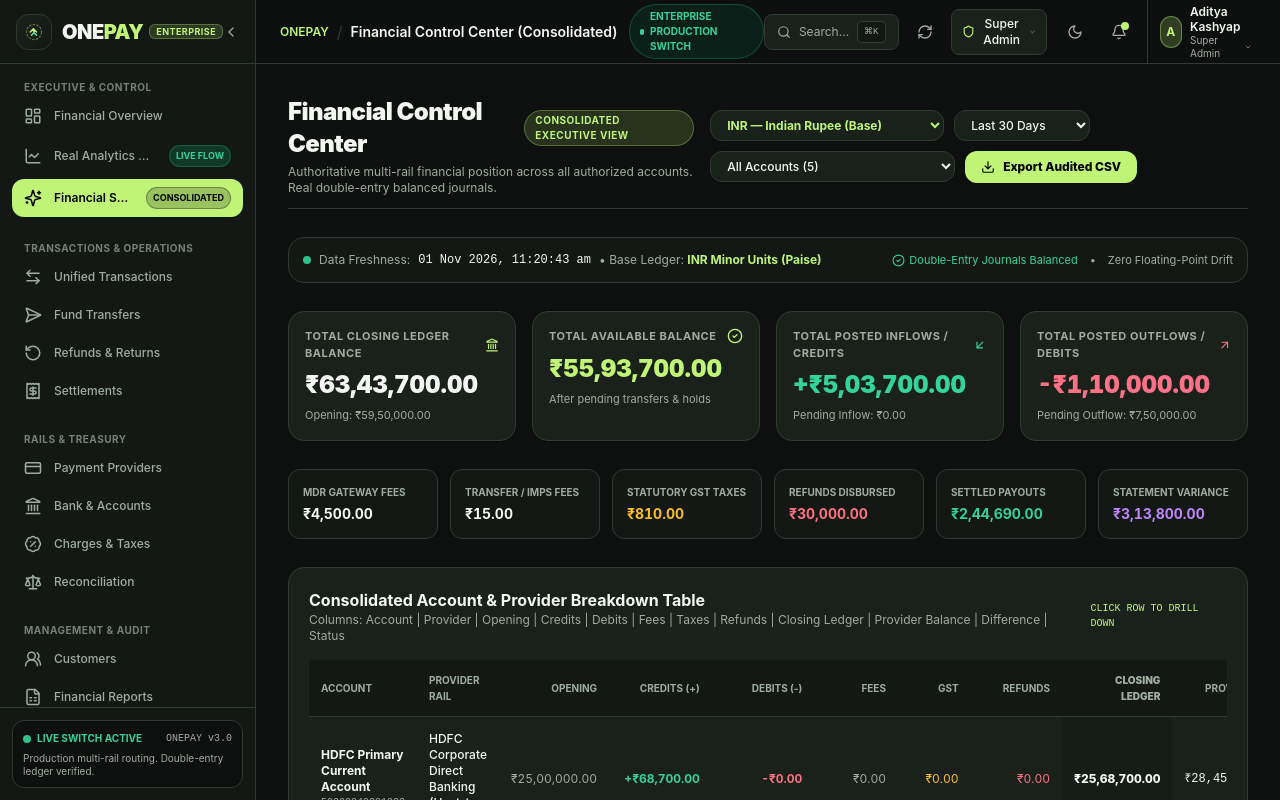
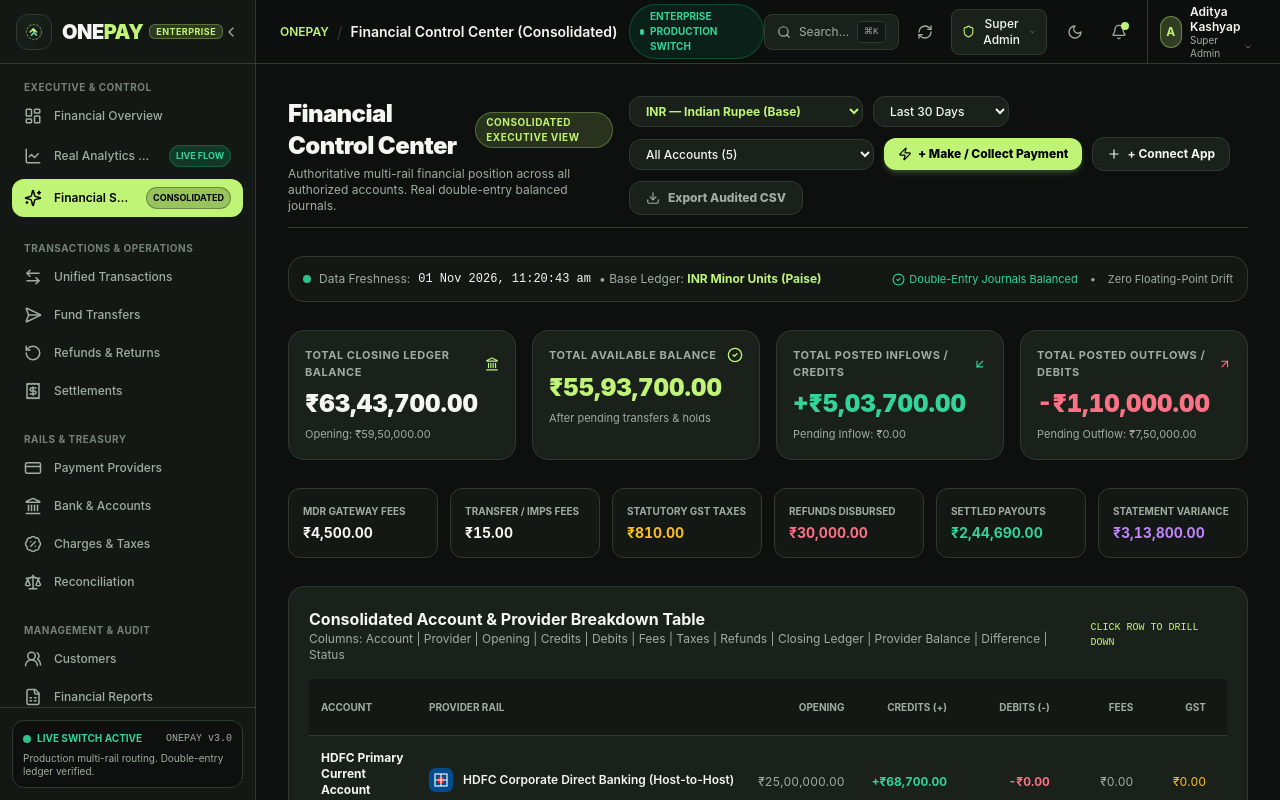
Before and after one commit to Vishwakarmasuraj333/FINOVA, a Next.js app: page /admin/financial-summary in a window 1280 px wide. Shown: the top 800 px of the page. Built offline with nearby package versions, Linux system fonts and the light colour scheme.

Commit message:
feat: add real payment app badges, live payment modal, and add provider actions to financial summary

```diff
--- a/src/app/admin/financial-summary/page.tsx
+++ b/src/app/admin/financial-summary/page.tsx
@@ -24,12 +24,16 @@ import {
   Calendar,
   Layers,
   ExternalLink,
+  Zap,
+  Plus,
 } from 'lucide-react';
 import { formatPaise, formatDateTime } from '@/lib/utils/format';
 import { ConsolidatedFinancialSummary, AuditLog, Currency } from '@/types';
 import { StatusBadge } from '@/components/shared/StatusBadge';
 import { ProviderBadge } from '@/components/shared/ProviderBadge';
 import { useAuth } from '@/lib/auth/AuthContext';
+import { MakePaymentModal } from '@/components/shared/MakePaymentModal';
+import { AddPaymentAppModal } from '@/components/shared/AddPaymentAppModal';
 
 export default function FinancialSummaryPage() {
   const { currentUser } = useAuth();
@@ -43,6 +47,10 @@ export default function FinancialSummaryPage() {
   const [selectedProvider, setSelectedProvider] = useState('all');
   const [selectedAccount, setSelectedAccount] = useState('all');
   const [auditSearch, setAuditSearch] = useState('');
+
+  // Modals
+  const [makePaymentOpen, setMakePaymentOpen] = useState(false);
+  const [addAppOpen, setAddAppOpen] = useState(false);
 
   const fetchFinancialSummary = async () => {
     setLoading(true);
@@ -154,11 +162,28 @@ export default function FinancialSummaryPage() {
             ))}
           </select>
 
+          {/* Quick Real Payment Actions */}
+          <button
+            onClick={() => setMakePaymentOpen(true)}
+            className="flex items-center gap-1.5 px-3.5 py-2 rounded-xl bg-brand-primary text-black font-extrabold text-xs hover:bg-brand-accent transition-all shadow-md shadow-brand-primary/20"
+          >
+            <Zap size={14} />
+            <span>+ Make / Collect Payment</span>
+          </button>
+
+          <button
+            onClick={() => setAddAppOpen(true)}
+            className="flex items-center gap-1.5 px-3.5 py-2 rounded-xl bg-[#1A211B] border border-[#303A31] text-[#F4F7F1] font-bold text-xs hover:border-brand-primary/50 transition-colors shadow-xs"
+          >
+            <Plus size={14} />
+            <span>+ Connect App</span>
+          </button>
+
           {/* CSV Export */}
           <a
             href="/api/export/csv?type=summary"
             download
-            className="flex items-center gap-2 px-4 py-2 rounded-xl bg-brand-primary text-black font-extrabold text-xs hover:bg-brand-accent transition-colors shadow-xs"
+            className="flex items-center gap-2 px-4 py-2 rounded-xl bg-[#1A211B] border border-[#303A31] text-[#A0ACA1] hover:text-[#F4F7F1] font-extrabold text-xs hover:border-brand-primary/40 transition-colors shadow-xs"
           >
             <Download size={14} />
             <span>Export Audited CSV</span>
@@ -343,9 +368,7 @@ export default function FinancialSummaryPage() {
                   </td>
 
                   <td className="py-3.5 px-3">
-                    <span className="font-medium text-xs text-[#F4F7F1] dark:text-[#F4F7F1] light:text-[#192219]">
-                      {item.provider_name}
-                    </span>
+                    <ProviderBadge code={item.provider_name.toLowerCase()} name={item.provider_name} size="sm" />
                   </td>
 
                   <td className="py-3.5 px-3 text-right tabular-nums text-[#A0ACA1]">
@@ -456,6 +479,24 @@ export default function FinancialSummaryPage() {
           ))}
         </div>
       </div>
+
+      {/* Real Payment Execution Modal */}
+      <MakePaymentModal
+        isOpen={makePaymentOpen}
+        onClose={() => setMakePaymentOpen(false)}
+        onSuccess={() => {
+          fetchFinancialSummary();
+        }}
+      />
+
+      {/* Connect New Payment Application Modal */}
+      <AddPaymentAppModal
+        isOpen={addAppOpen}
+        onClose={() => setAddAppOpen(false)}
+        onSuccess={() => {
+          fetchFinancialSummary();
+        }}
+      />
     </div>
   );
 }
```
